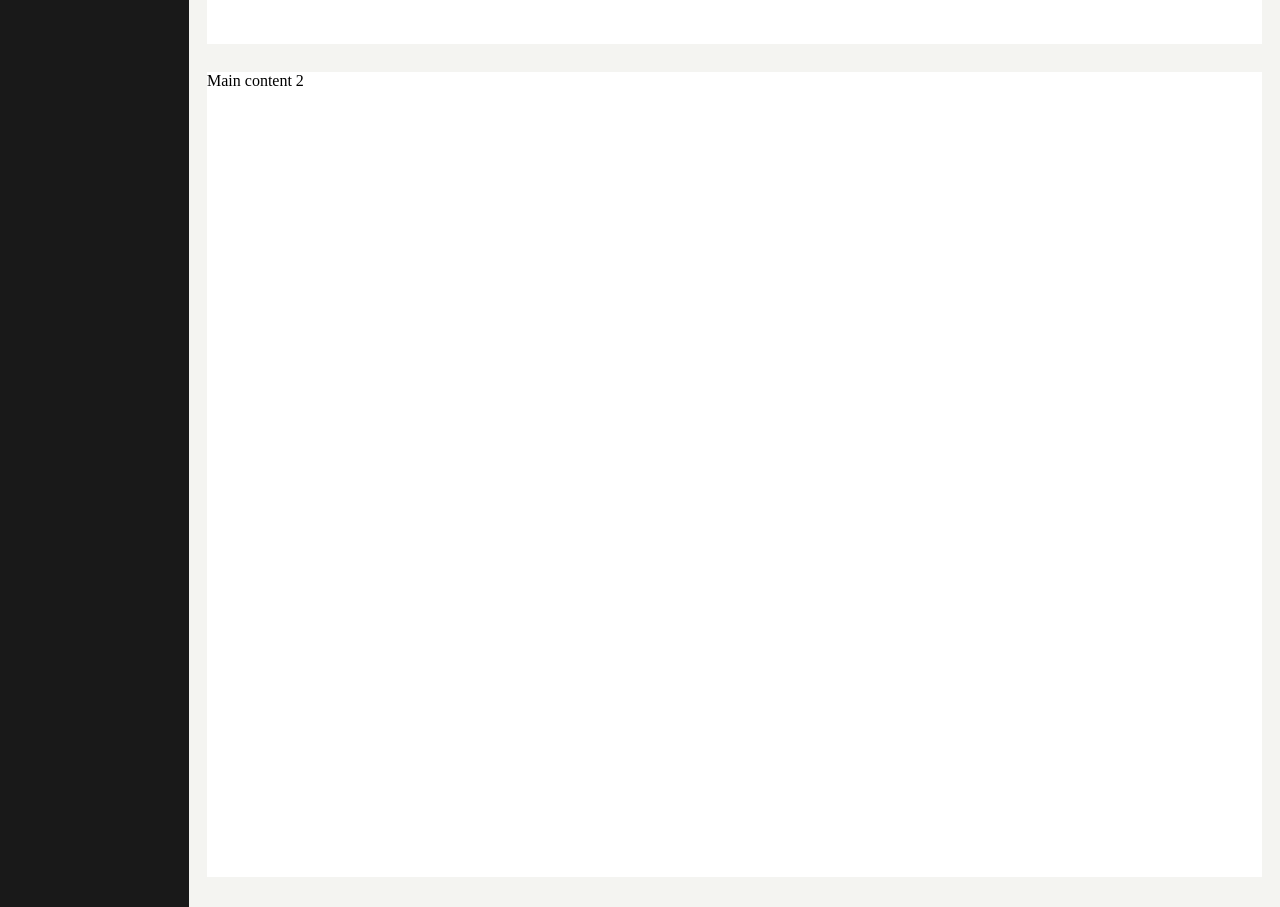
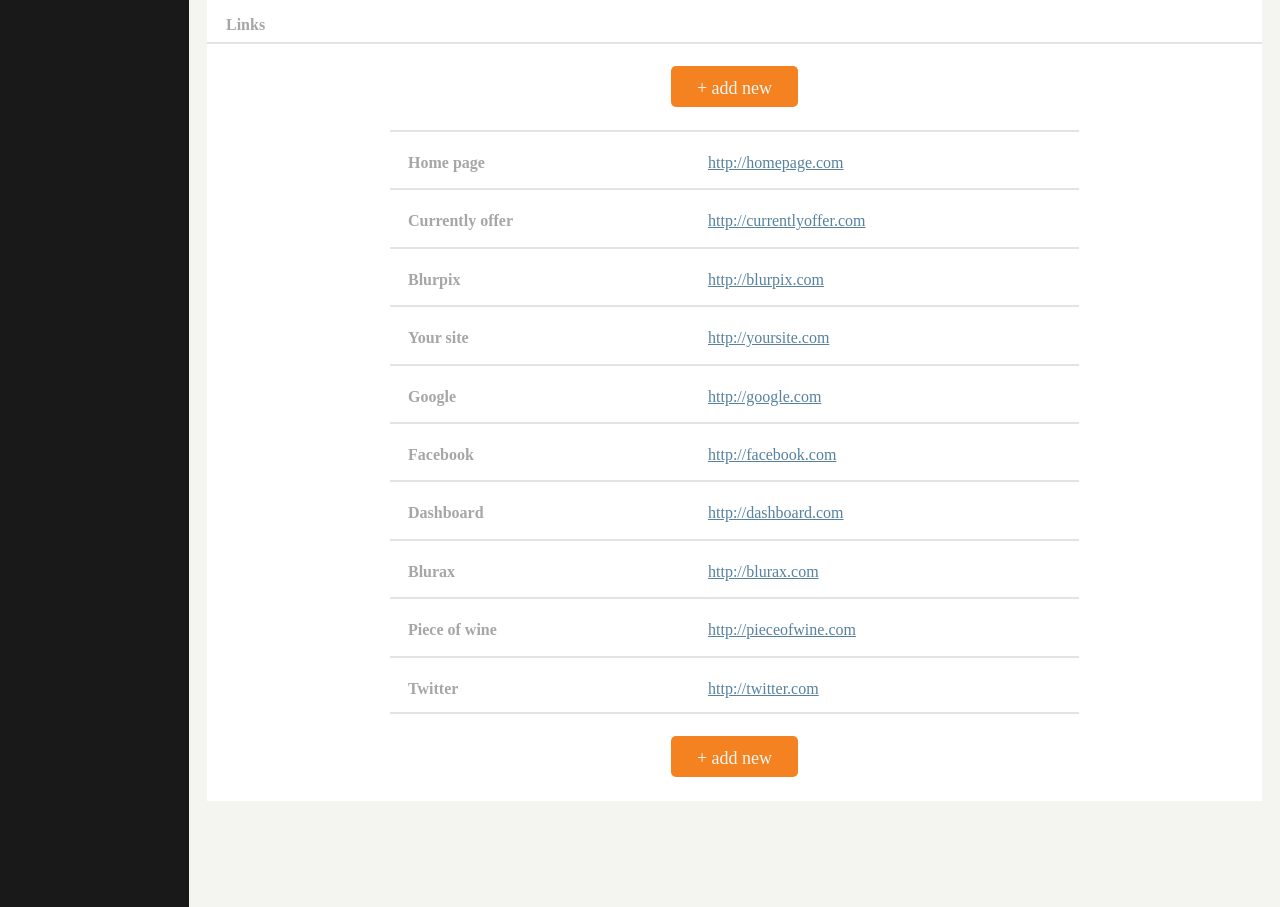
Before and after one commit to mARC3L87/Solo-Project, a website: page src/index.html in a window 1280 px wide. Shown: the part 840-1747 px from the top of the page. After the commit the page ends 1663 px from the top, so only its background shows below. Drawn offline with nearby package versions, Linux system fonts and the light colour scheme; files that its build step writes are made by us from their sources.

Commit message:
Add second main content section

```diff
--- a/src/index.html
+++ b/src/index.html
@@ -39,7 +39,7 @@
                     <ul>
                         <li><i class="icon-general"></i><a href="#">General</a></li>
                         <li><i class="icon-details"></i><a href="#">Details</a></li>
-                        <li><i class="icon-links"></i><a href="#">Links</a></li>
+                        <li><i class="icon-trash"></i><a href="#">Links</a></li>
                         <li><i class="icon-banners"></i><a href="#">Banners</a></li>
                         <li><i class="icon-personaldata"></i><a href="#">Personal Data</a></li>
                         <li><i class="icon-payout"></i><a href="#">Payout</a></li>
@@ -91,7 +91,99 @@
                     <img src="images/graph@1X.png" alt="graph">
                 </div>
             </section>
-            <section class="main-2">Main content 2</section>
+            <section class="main-2 main-2_wrapper">
+                <div class="corner_title">
+                    <h2>Links</h2>
+                </div>
+                <div class="btn btn_top">
+                    <a href="#">+ add new</a>
+                </div>
+                <div class="main_links">
+                    <div class="row row_link-1">
+                        <h2>Home page</h2>
+                        <a href="#">http://homepage.com</a>
+                        <div class="list_icon">
+                            <i class="icon-links"></i>
+                            <i class="icon-trash"></i>
+                        </div>
+                    </div>
+                    <div class="row row_link-2">
+                        <h2>Currently offer</h2>
+                        <a href="#">http://currentlyoffer.com</a>
+                        <div class="list_icon">
+                            <i class="icon-links"></i>
+                            <i class="icon-trash"></i>
+                        </div>
+                    </div>
+                    <div class="row row_link-3">
+                        <h2>Blurpix</h2>
+                        <a href="#">http://blurpix.com</a>
+                        <div class="list_icon">
+                            <i class="icon-links"></i>
+                            <i class="icon-trash"></i>
+                        </div>
+                    </div>
+                    <div class="row row_link-4">
+                        <h2>Your site</h2>
+                        <a href="#">http://yoursite.com</a>
+                        <div class="list_icon">
+                            <i class="icon-links"></i>
+                            <i class="icon-trash"></i>
+                        </div>
+                    </div>
+                    <div class="row row_link-5">
+                        <h2>Google</h2>
+                        <a href="#">http://google.com</a>
+                        <div class="list_icon">
+                            <i class="icon-links"></i>
+                            <i class="icon-trash"></i>
+                        </div>
+                    </div>
+                    <div class="row row_link-6">
+                        <h2>Facebook</h2>
+                        <a href="#">http://facebook.com</a>
+                        <div class="list_icon">
+                            <i class="icon-links"></i>
+                            <i class="icon-trash"></i>
+                        </div>
+                    </div>
+                    <div class="row row_link-7">
+                        <h2>Dashboard</h2>
+                        <a href="#">http://dashboard.com</a>
+                        <div class="list_icon">
+                            <i class="icon-links"></i>
+                            <i class="icon-trash"></i>
+                        </div>
+                    </div>
+                    <div class="row row_link-8">
+                        <h2>Blurax</h2>
+                        <a href="#">http://blurax.com</a>
+                        <div class="list_icon">
+                            <i class="icon-links"></i>
+                            <i class="icon-trash"></i>
+                        </div>
+                    </div>
+                    <div class="row row_link-9">
+                        <h2>Piece of wine</h2>
+                        <a href="#">http://pieceofwine.com</a>
+                        <div class="list_icon">
+                            <i class="icon-links"></i>
+                            <i class="icon-trash"></i>
+                        </div>
+                    </div>
+                    <div class="row row_link-10">
+                        <h2>Twitter</h2>
+                        <a href="#">http://twitter.com</a>
+                        <div class="list_icon">
+                            <i class="icon-links"></i>
+                            <i class="icon-trash"></i>
+                        </div>
+                    </div>
+                </div>
+                <div class="btn btn_bottom">
+                    <a href="#">+ add new</a>
+                </div>
+            </section>
         </div>
     </body>
 </html>
--- a/src/sass/_mixins.scss
+++ b/src/sass/_mixins.scss
@@ -25,3 +25,17 @@
     margin: 0 0 8px;
   }
 }
+
+@mixin btn($btn-bg, $btn-text){
+  background: $btn-bg;
+  color: $btn-text;
+  border-radius: 5px;
+  display: inline-block;
+  text-decoration: none;
+  text-align: center;
+  padding: 12px;
+
+  &:hover{
+    background-color: $color-orange;
+  }
+}
--- a/src/sass/sections/_main_content_1.scss
+++ b/src/sass/sections/_main_content_1.scss
@@ -55,6 +55,10 @@
   background-color: $color-darkorange;
   border-radius: 5px;
 
+  &:hover{
+    background-color: $color-orange;
+  }
+
   i{
     position: absolute;
     left: 14px;
--- a/src/sass/sections/_main_content_2.scss
+++ b/src/sass/sections/_main_content_2.scss
@@ -0,0 +1,104 @@
+.main-2_wrapper{
+  display: flex;
+  flex-direction: column;
+}
+
+.corner_title{
+  height: 28px;
+  border-bottom: #E3E3E3 2px solid;
+  margin: 20px 0 0 0;
+
+  h2{
+    font-size: 16px;
+    color: #A6A6A6;
+    padding: 0 0 14px 19px;
+    margin: 0;
+  }
+}
+
+.btn_top{
+  @include btn($color-darkorange, $color-light);
+  width: 127px;
+  height: 41px;
+  margin: 22px auto 23px;
+
+  a{
+    color: $color-light;
+    text-decoration: none;
+    font-size: 18px;
+  }
+}
+
+.btn_bottom{
+  @include btn($color-darkorange, $color-light);
+  width: 127px;
+  height: 41px;
+  margin: 22px auto 26px;
+
+  a{
+    color: $color-light;
+    text-decoration: none;
+    font-size: 18px;
+  }
+}
+
+.main_links{
+  width: 689px;
+  height: 584px;
+  display: flex;
+  flex-direction: column;
+  margin: 0 auto;
+
+
+
+  .row{
+    display: flex;
+    height: 59px;
+    border-top: #E3E3E3 2px solid;
+    padding-top: 22px;
+    justify-content: space-between;
+    position: relative;
+
+    &:last-child{
+      border-bottom: #E3E3E3 2px solid;
+    }
+
+    h2{
+      margin: 0;
+      font-size: 16px;
+      color: #A6A6A6;
+      padding-left: 18px;
+    }
+
+    a{
+      position: absolute;
+      left: 318px;
+      color: #56819F;
+    }
+
+    .list_icon{
+      display: none;
+    }
+
+    &:hover{
+      background-color: #B1BFBF;
+      opacity: 0.8;
+
+      .list_icon{
+        display: block;
+
+        .icon-trash{
+          padding: 0 25px 0 23px;
+        }
+      }
+    }
+  }
+}
+
+.icon-links:hover{
+  color: $color-darkorange;
+}
+
+.icon-trash:hover{
+  color: $color-darkorange;
+}
--- a/src/sass/sections/_navigation.scss
+++ b/src/sass/sections/_navigation.scss
@@ -3,6 +3,7 @@
   height: 61px;
   width: 100%;
   justify-content: flex-end;
+  position: fixed;
 }
 
 .wallet_wrapper{
--- a/src/sass/sections/_side_bar.scss
+++ b/src/sass/sections/_side_bar.scss
@@ -1,6 +1,7 @@
 .side_wrapper{
   display: flex;
   flex-direction: column;
+  position: fixed;
 }
 
 .side_logo{
```
Also changed, not shown: package.json (added, +48 -0 lines), .eslintrc.json (added), .stylelintrc.json (added), 3 other files.
